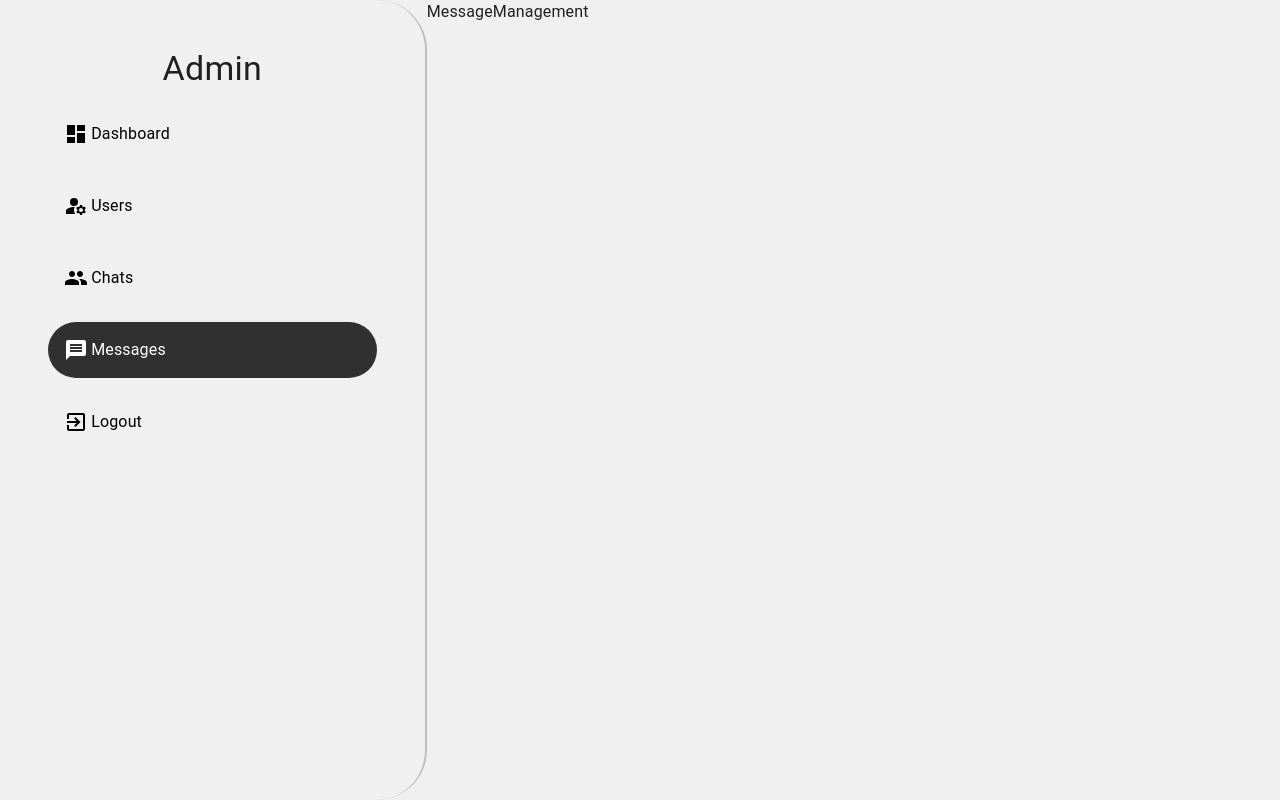
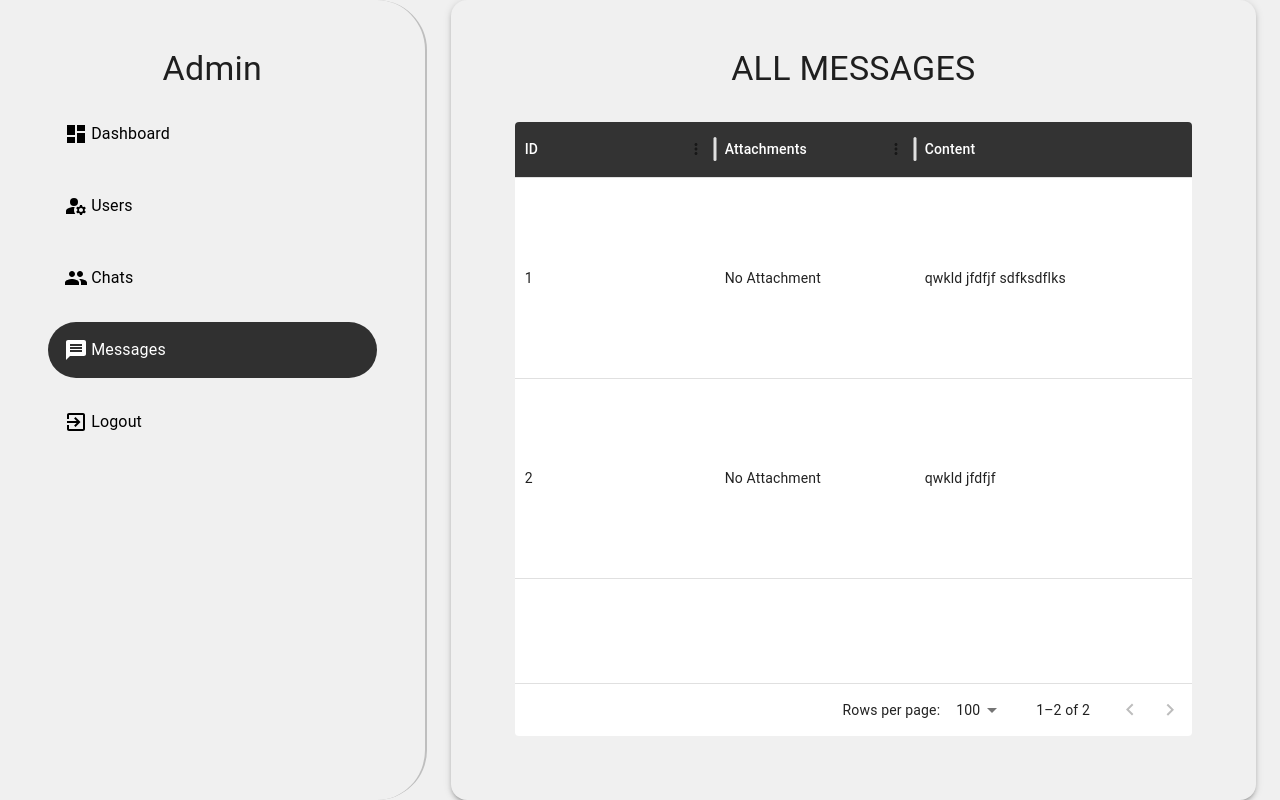
Before and after one commit to Bright-CodeHub/chat_app, a React (Vite) app: page /admin/messages in a window 1280 px wide. Built offline with nearby package versions, Linux system fonts and the light colour scheme.

Commit message:
message management page is complete and frontend is complete

```diff
--- a/src/Components/constants/sampleData.js
+++ b/src/Components/constants/sampleData.js
@@ -118,7 +118,7 @@ export const dashboardData = {
 
     chats: [
         {
-            name: 'user 1',
+            name: 'Group 1',
             avatar: ['avatar 1'],
             _id: '1',
             groupChat: true,
@@ -131,17 +131,49 @@ export const dashboardData = {
             }
         },
         {
-            name: 'user 2',
+            name: 'Group 2',
             avatar: ['avatar 2'],
             _id: '2',
             groupChat: true,
             members: [{ _id: '1', avatar: 'avatar 1' }, { _id: '2', avatar: 'avatar 2' }],
-            totalMembers: 4,
+            totalMembers: 2,
             totalMessages: 40,
             creator: {
                 name: 'user 2',
                 avatar: 'avatar 1'
             }
+        }
+    ],
+
+    messages: [
+        {
+            attachments: [
+                {
+                    id: '1',
+                    url: 'avatar 1'
+                }
+            ],
+            content: 'qwkld jfdfjf sdfksdflks',
+            _id: '1',
+            sender: {
+                avatar: 'avatar 1',
+                name: 'user 1'
+            },
+            chat: 'chatId',
+            groupChat: false,
+            createdAt: Date.now()
+        },
+        {
+            attachment: [],
+            content: 'qwkld jfdfjf ',
+            _id: '2',
+            sender: {
+                avatar: 'avatar 2',
+                name: 'user 2'
+            },
+            groupChat: false,
+            chat: 'chatId',
+            createdAt: Date.now()
         },
     ]
 }
--- a/src/Lib/features.js
+++ b/src/Lib/features.js
@@ -10,7 +10,6 @@ const fileFormat = (url = '') => {
 
     return 'File'
 }
-
 
 const transformImage = (url = '', width = 100) => url
 
--- a/src/Pages/Admin/MessageManagement.jsx
+++ b/src/Pages/Admin/MessageManagement.jsx
@@ -1,5 +1,11 @@
-import React from 'react'
+import React, { useEffect, useState } from 'react'
 import AdminLayout from '../../Components/layout/AdminLayout'
+import Table from '../../Components/shared/Table';
+import { dashboardData } from '../../Components/constants/sampleData';
+import { Avatar, Box, Stack } from '@mui/material';
+import { fileFormat, transformImage } from '../../Lib/features';
+import moment from 'moment';
+import renderAttachment from '../../Components/shared/renderAttachment';
 
 const colums = [
     {
@@ -13,7 +19,33 @@ const colums = [
         headerName: 'Attachments',
         headerClassName: 'table-header',
         width: '200',
-        renderCell: (params) => <Avatar alt={params.row.name} src={params.row.avatar} />
+        renderCell: (params) => {
+
+            const { attachment } = params.row
+
+            return attachment?.length > 0
+                ? attachment.map((elem) => {
+
+                    const url = elem.url
+                    const file = fileFormat(url)
+
+                    return <Box>
+                        <a
+                            href={url}
+                            download
+                            target='_blank'
+                            style={{
+                                color: 'black'
+                            }}
+                        >
+                            {renderAttachment(file, url)}
+                        </a>
+                    </Box>
+                })
+                : 'No Attachment'
+
+
+        }
     },
     {
         field: 'content',
@@ -27,7 +59,7 @@ const colums = [
         headerClassName: 'table-header',
         width: '200',
         renderCell: (params) => (
-            <Stack>
+            <Stack direction={'row'} spacing={'1rem'} sx={{ alignItems: 'center' }} >
                 <Avatar alt={params.row.sender.name} src={params.row.sender.avatar} />
                 <span>{params.row.sender.name}</span>
             </Stack>
@@ -55,9 +87,31 @@ const colums = [
 ]
 
 const MessageManagement = () => {
+
+    const [row, setRow] = useState([])
+
+    useEffect(() => {
+        setRow(dashboardData.messages.map((elem) => {
+            return {
+                ...elem,
+                id: elem._id,
+                sender: {
+                    name: elem.sender.name,
+                    avatar: transformImage(elem.sender.avatar, 50)
+                },
+                createdAt: moment(elem.createdAt).format('MMMM do yyyy ,h:mm:ss ')
+            }
+        }))
+
+        return () => {
+
+        }
+    }, [])
+
+
     return (
         <AdminLayout>
-            <div>MessageManagement</div>
+            <Table heading={'All Messages'} row={row} rowHeight={200} colums={colums} ></Table>
         </AdminLayout>
     )
 }
```
